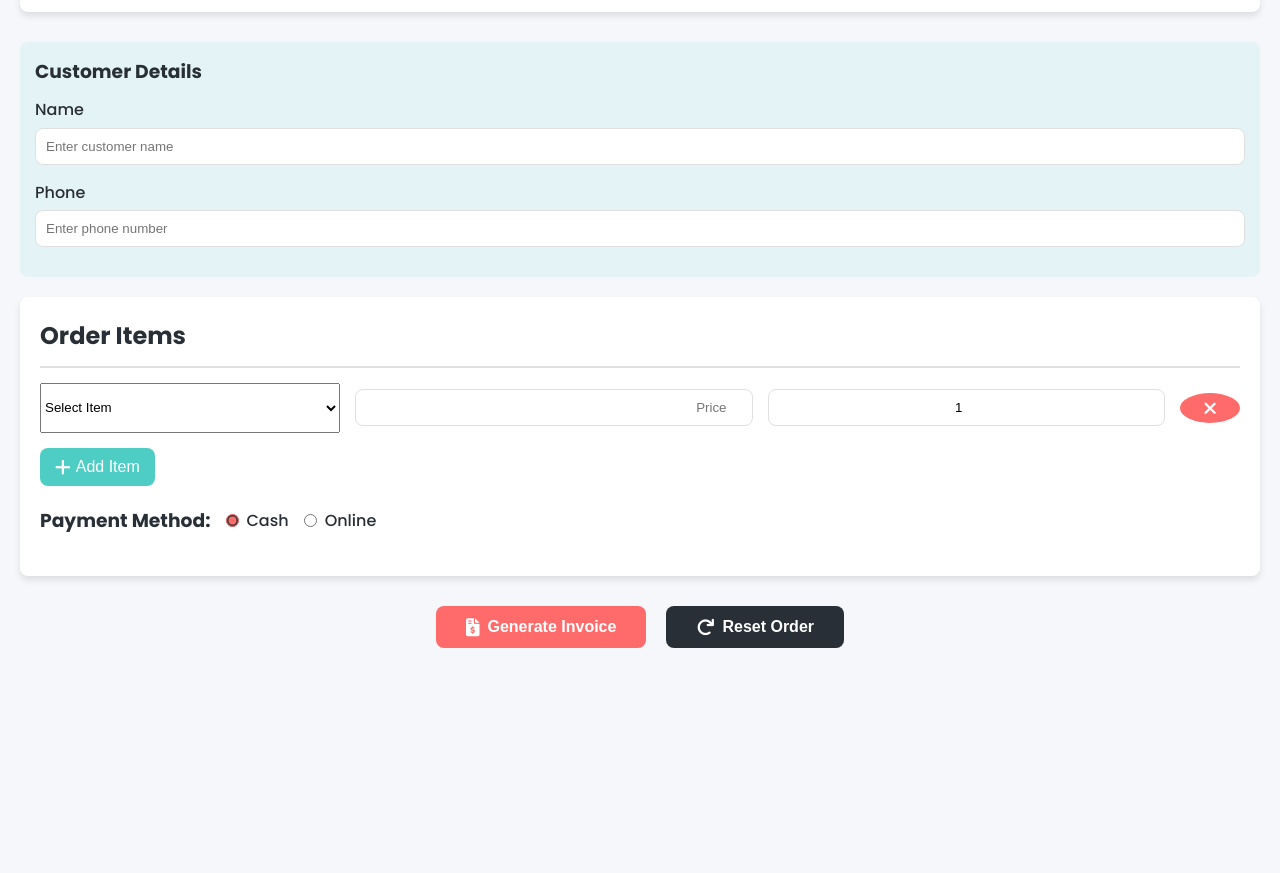
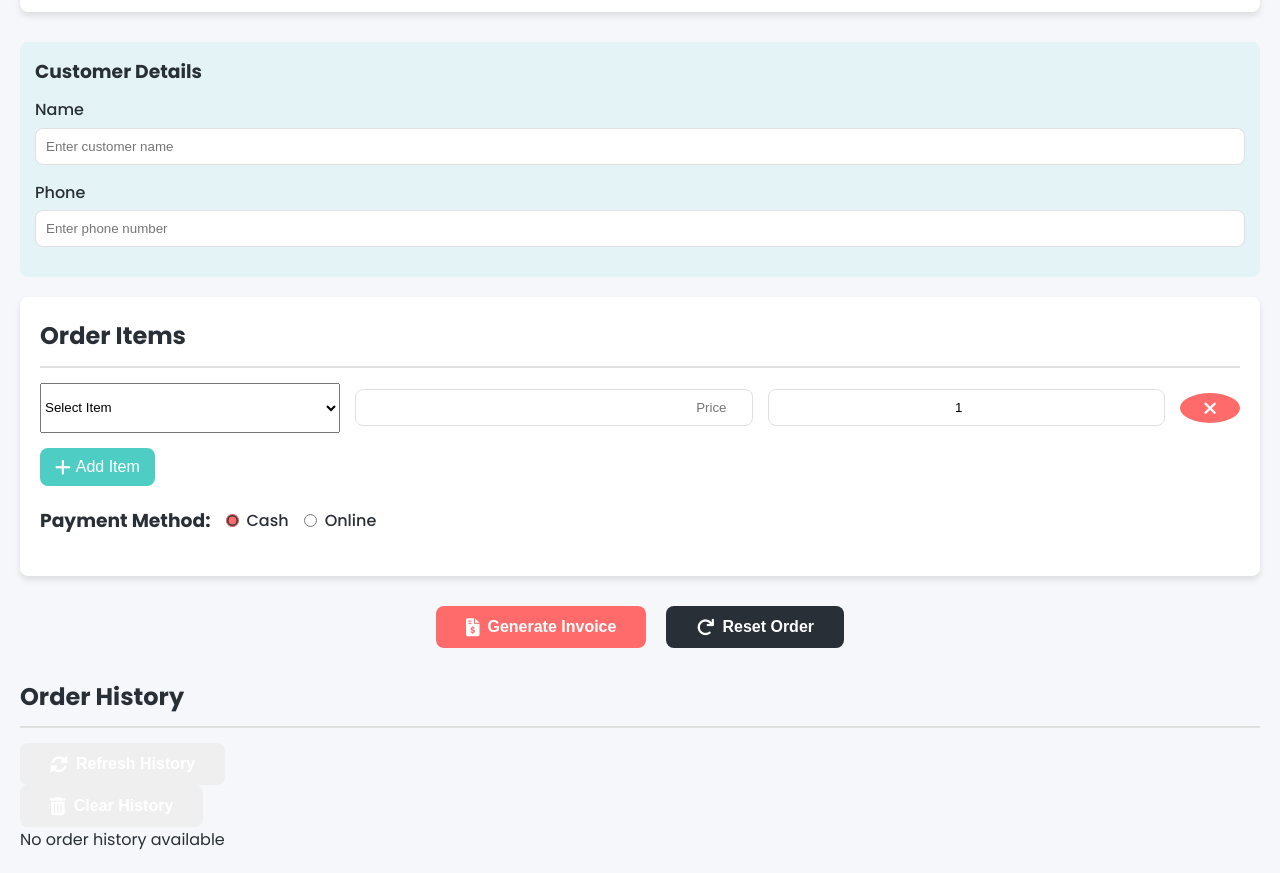
Before and after one commit to Drax-zemo/smart-invoice-builder, a plain HTML site: page index.html in a window 1280 px wide. Shown: the part 114-987 px from the top of the page. Before the commit the page ends 812 px from the top, so only its background shows below. Drawn offline with Linux system fonts and the light colour scheme.

Commit message:
Update index.html

```diff
--- a/index.html
+++ b/index.html
@@ -14,8 +14,6 @@
     <header>
       <h1> The Unique स्वाद Invoice Generator </h1>
     </header>
-
-
 
     <div class="customer-details">
       <h3>Customer Details</h3>
@@ -35,15 +33,14 @@
         <!-- <div class="order-item">
   <select class="item-select" style="width: 300px; height: 50px;" onchange="updatePrice(this)">
     <option value="" style=" height: 100px;">Select Item</option>
-    <!-- Options will be populated from menu.js -->
-  <!-- </select>
+    Options will be populated from menu.js
+  </select>
   <input type="number" class="price-input" placeholder="Price" min="0" readonly>
   <input type="number" class="qty-input" placeholder="Qty" min="1" value="1">
   <button class="remove-item-btn" onclick="removeOrderItem(this)">
     <i class="fas fa-times"></i>
   </button>
 </div> -->
-
 
 <div class="order-item">
   <select class="item-select" style="width: 300px; height: 50px;" onchange="handleItemSelect(this)">
@@ -62,8 +59,6 @@
     <i class="fas fa-times"></i>
   </button>
 </div>
-
-
 
       </div>
       <button class="add-item-btn" onclick="addOrderItem()">
@@ -125,6 +120,22 @@
       <i class="fas fa-print"></i>
       Print Invoice
     </button>
+
+    <!-- Order History Section -->
+    <div class="history-section">
+      <h2>Order History</h2>
+      <div class="history-controls">
+        <button id="refreshHistory">
+          <i class="fas fa-sync-alt"></i> Refresh History
+        </button>
+        <button id="clearHistory">
+          <i class="fas fa-trash-alt"></i> Clear History
+        </button>
+      </div>
+      <div id="orderHistoryContainer" class="order-history-container">
+        <!-- History will be loaded here automatically -->
+      </div>
+    </div>
   </div>
   <script src="script.js"></script>
 </body>
```
